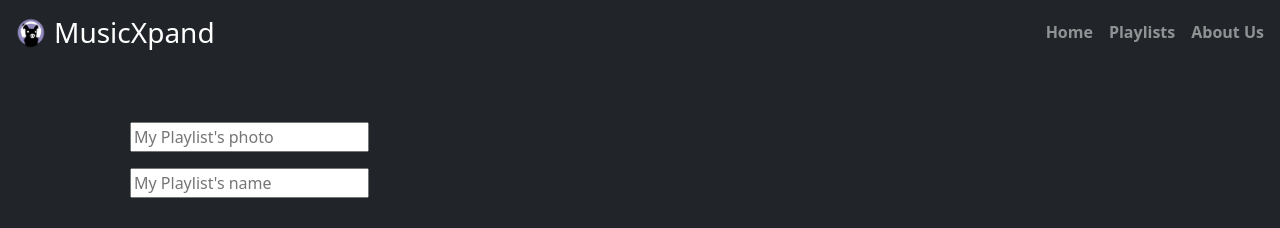
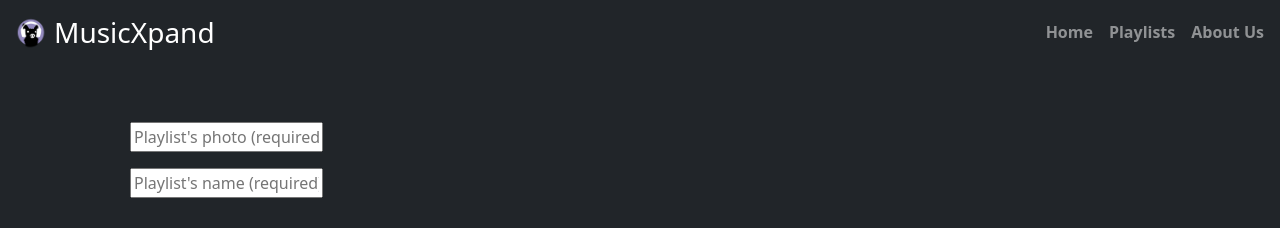
Before and after one commit to camimarconi/MusicXpand, a React (Create React App) app: page /playlist in a window 1280 px wide. Shown: the top 228 px of the page. Built offline with nearby package versions, Linux system fonts and the light colour scheme; no server answers; what spotify-web-api-js would draw is missing.

Commit message:
código finalizado para deploy

```diff
--- a/src/pages/AlbumMusics.js
+++ b/src/pages/AlbumMusics.js
@@ -135,10 +135,10 @@ function AlbumMusics(props) {
                       })}
                     </div>
                     <div className="col-md-2 col-sm-12 opacity-75 align-self-center text-sm-center m-2 details-xs">
-                      <h5 className="album-name mb-0">{current.name}</h5>
+                      <h5 className="album-name mb-0">{state.name}</h5>
                     </div>
 
-                    <div className="col-md-3 col-sm-12 align-self-center text-sm-center m-2 details-xs">
+                    <div className="col-md-2 col-sm-12 align-self-center text-sm-center m-2 details-xs">
                       <button
                         type="button"
                         className="btn btn-block btn-listen m-1"
--- a/src/pages/Playlist.js
+++ b/src/pages/Playlist.js
@@ -43,10 +43,12 @@ function Playlist(props) {
       .get("https://ironrest.herokuapp.com/musicxpand/")
       .then((response) => {
         const onlyMusics = response.data.filter(
-          (element) => element.coverUser === ""
+          (element) =>
+            element.namePlaylistUser === "" && element.coverUser === ""
         );
         const coverInfo = response.data.filter(
-          (element) => element.coverUser !== ""
+          (element) =>
+            element.coverUser !== "" && element.namePlaylistUser !== ""
         );
         if (!!coverInfo.length) {
           setPlaylistCoverInfo(...coverInfo);
@@ -106,23 +108,25 @@ function Playlist(props) {
           <form onSubmit={handleSubmit} className="m-5">
             <div className="custom-file mt-3">
               <input
-                placeholder="My Playlist's photo"
+                placeholder="Playlist's photo (required)"
                 id="userCreateCover"
                 name="coverUser"
                 value={playlistCoverInfo.coverUser}
                 onChange={handleFormChange}
                 type="text"
+                style={{ width: "193px" }}
               />
             </div>
 
             <div className="mt-3">
               <input
-                placeholder="My Playlist's name"
+                placeholder="Playlist's name (required)"
                 id="userCreateName"
                 name="namePlaylistUser"
                 value={playlistCoverInfo.namePlaylistUser}
                 onChange={handleFormChange}
                 type="text"
+                style={{ width: "193px" }}
               />
               <div className="mt-3">
                 <button
```
